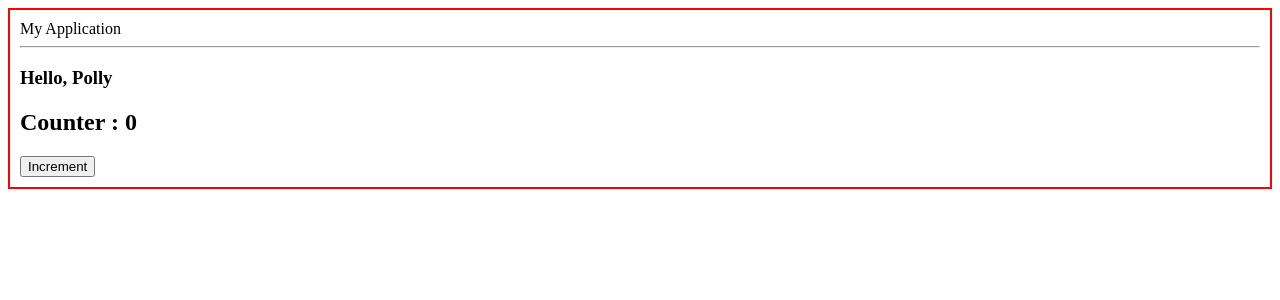
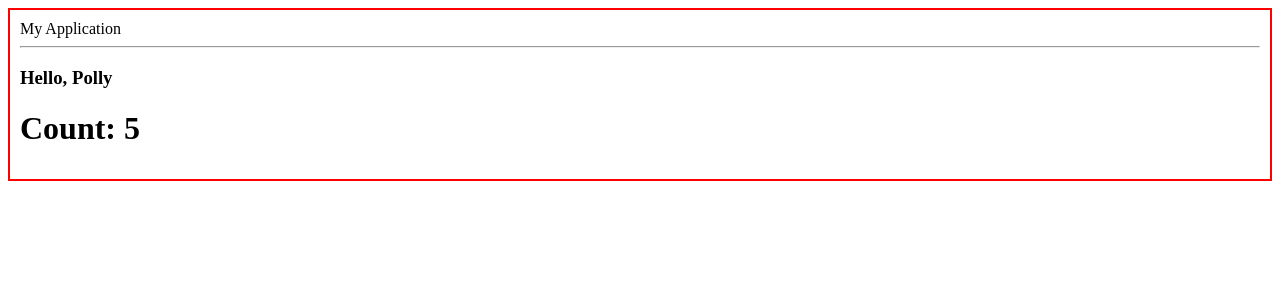
Before and after one commit to frances8713/react-exercises, a React (Create React App) app: page / in a window 1280 px wide. Shown: the top 300 px of the page. Built offline with nearby package versions, Linux system fonts and the light colour scheme.

Commit message:
exercise useEffect-02

```diff
--- a/src/App.js
+++ b/src/App.js
@@ -2,6 +2,7 @@ import React from "react";
 import { Welcome } from './Welcome'
 import { Container } from './Container'
 import { ClickCounter } from "./ClickCounter";
+import { Counter } from './Counter'
 
 
 
@@ -11,7 +12,7 @@ export class App extends React.Component {
           <div>
           <Container title="My Application">
           <Welcome name={'Polly'}/>
-          <ClickCounter />
+          <Counter />
           </Container>
           </div>
         )
--- a/src/Counter.js
+++ b/src/Counter.js
@@ -1,24 +1,17 @@
-import React from "react";
-import { CounterDisplay } from "./CounterDisplay";
 
+import { useState, useEffect} from 'react'
 
-export class Counter extends React.Component {
-    state = {
-        count : this.props.initialValue ?? 0
+export function Counter ({initialValue = 0}) {
+const [count, setCount] = useState(initialValue)
 
-    }
+useEffect (() => {
+    const interval = setInterval(() => {
+        setCount(c => c + 1);
+    }, 1000);
 
-    componentDidMount () {
-        setInterval (() => {
-            this.setState((state) => {
-                return {
-                    count : state.count + (this.props.incrementAmount ?? 4)
-                }
-            })
-        }, this.props.incrementInterval ?? 1000)
-    }
+    return () => clearInterval(interval);
+}, [])
 
-    render () {
-        return <CounterDisplay count = {this.state.count}/>
-    }
+return <h1>Count: {count}</h1>
+
 }
```
